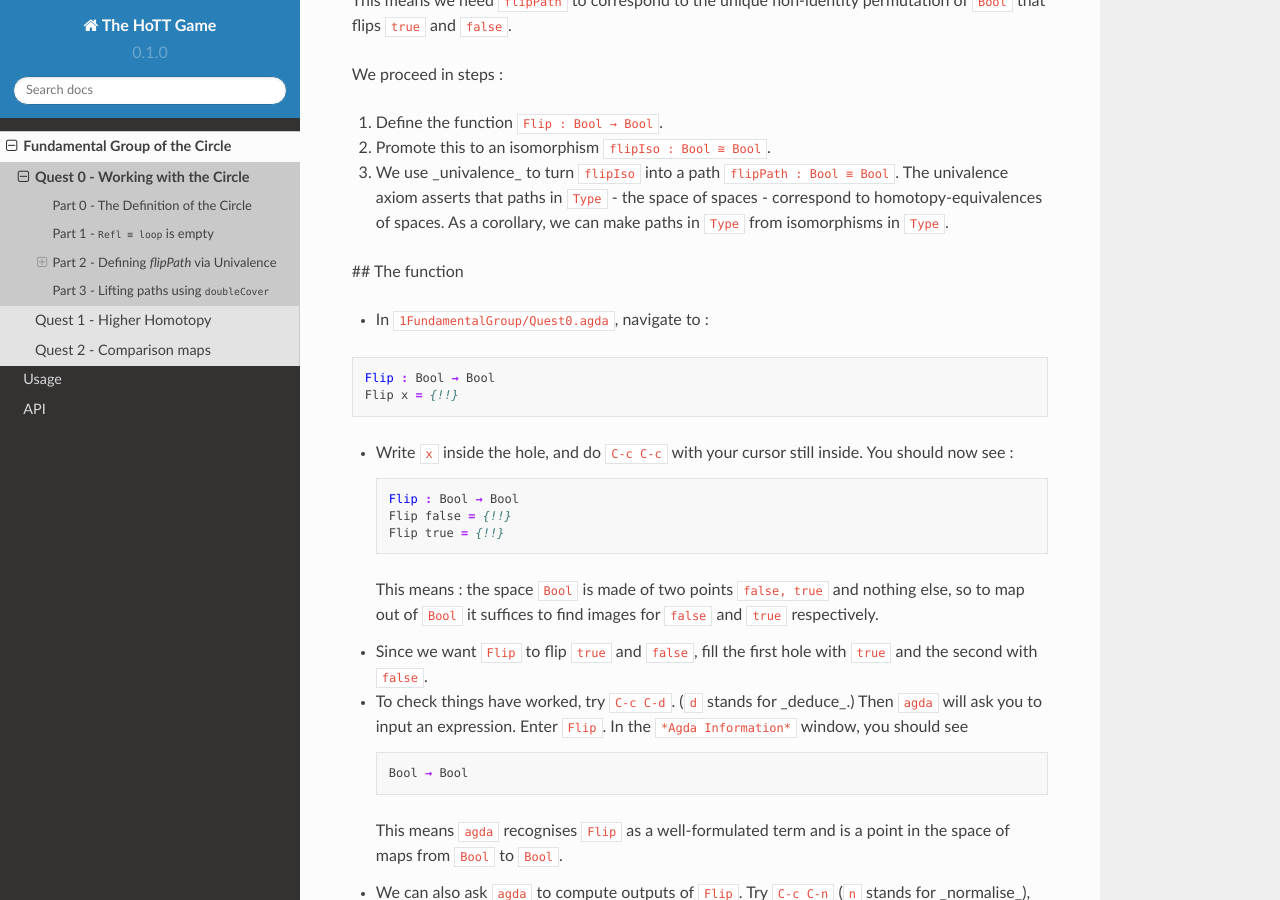
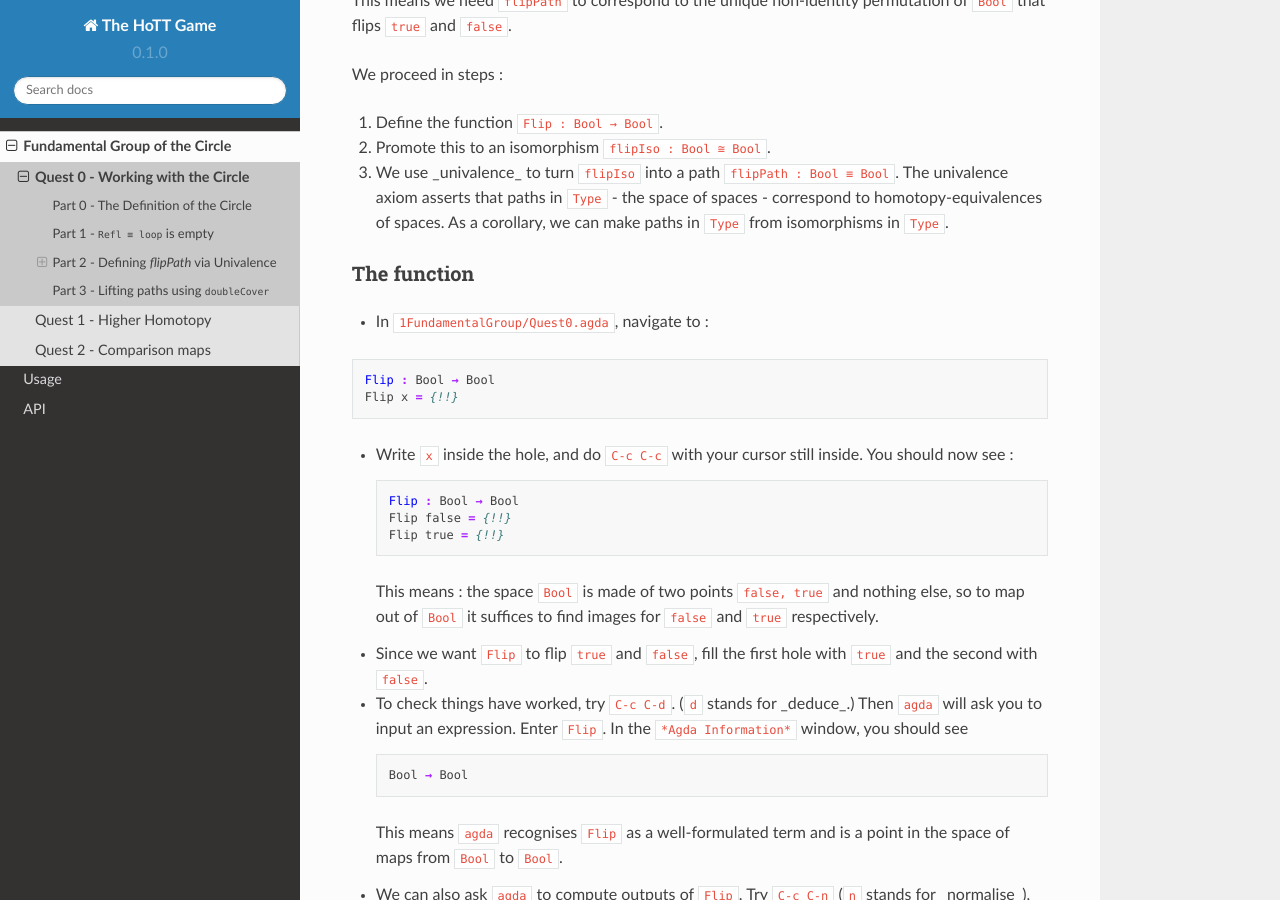
Before and after one commit to thehottgame/theHoTTGameGuide, a Sphinx documentation site: the page built from docs/source/1-fundamental-group/quest-0.rst, in a window 1280 px wide and 900 px high, scrolled down 5355 px. Built offline with Sphinx 7.4.7 and the Read the Docs theme 2.0.0, drawn with Linux system fonts in a browser that asks for light colours; pages that are not in the unit, such as notebooks, are missing from menus.

```diff
--- a/docs/source/1-fundamental-group/quest-0.rst
+++ b/docs/source/1-fundamental-group/quest-0.rst
@@ -287,7 +287,8 @@ We proceed in steps :
    As a corollary,
    we can make paths in ``Type`` from isomorphisms in ``Type``.
 
-## The function
+The function
+------------
 
 * In ``1FundamentalGroup/Quest0.agda``, navigate to :
 
```
